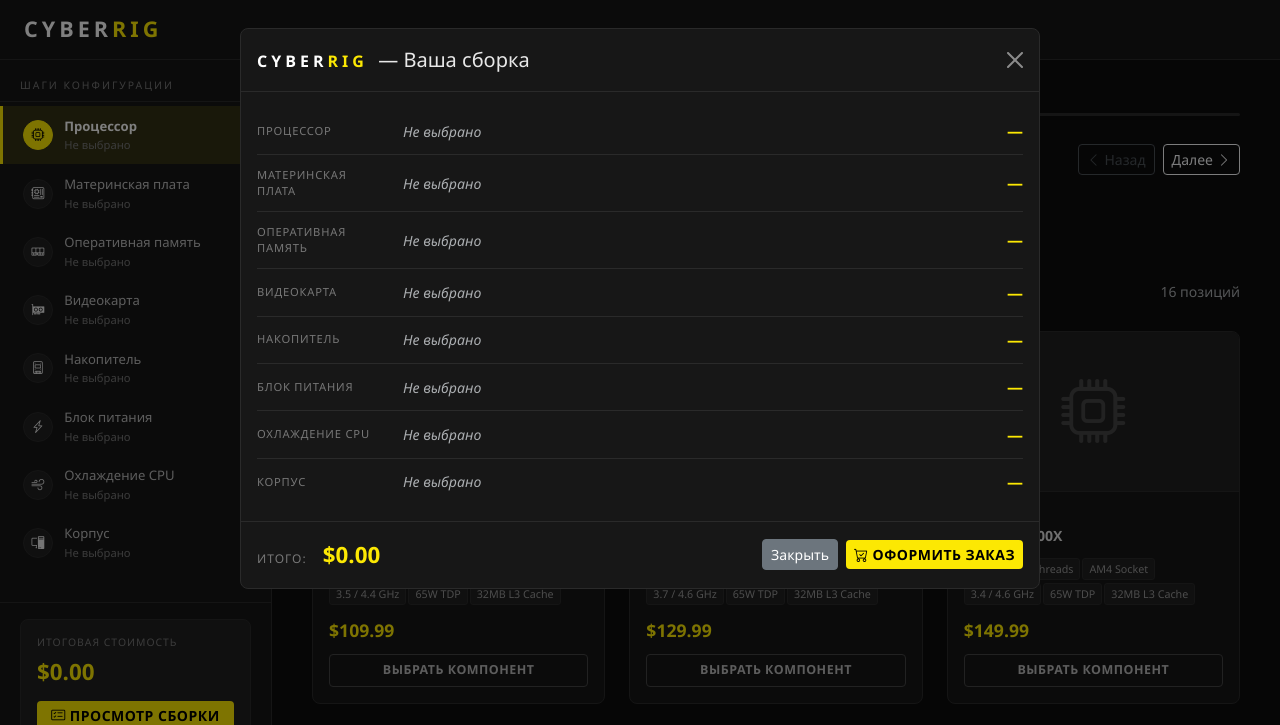
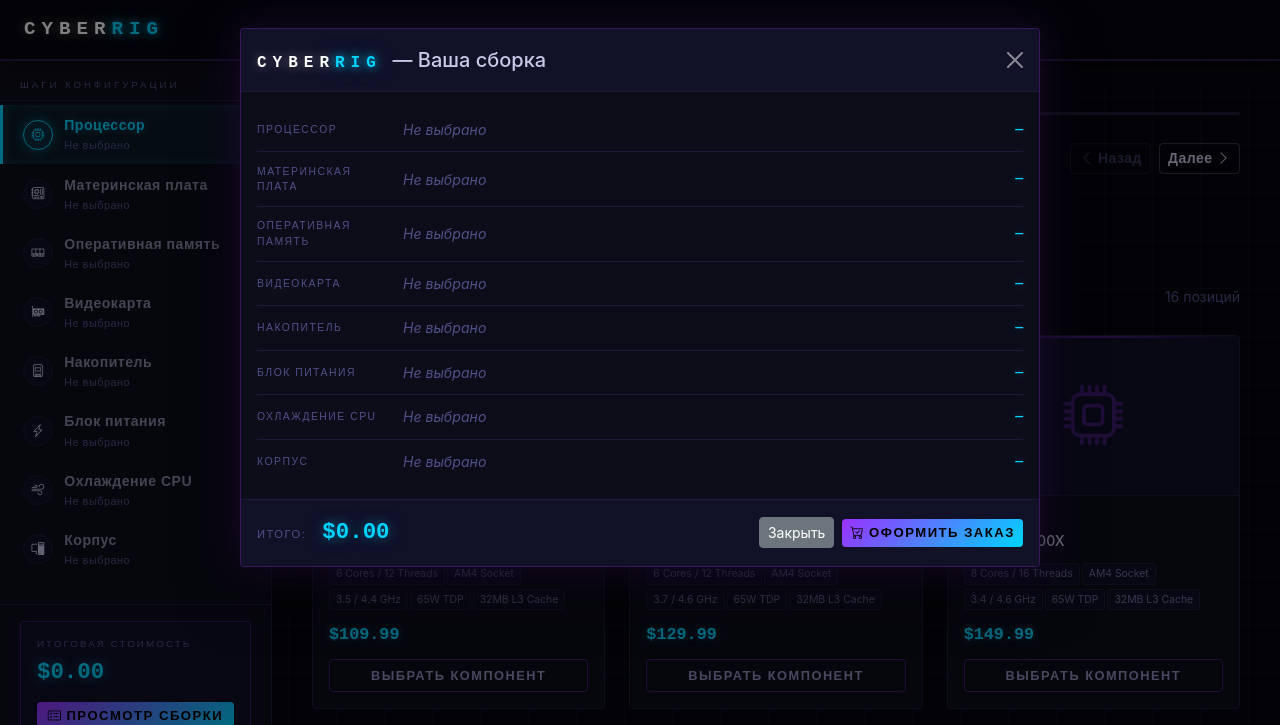
Before and after one commit to Zephyrus140/PC-Configurator, a website built with Vite: page PCConfig.Api/wwwroot/index.html in a window 1280 px wide. Both pictures are taken after a click on the button "ПРОСМОТР СБОРКИ". Shown: the top 725 px of the page. Built offline with nearby package versions, Linux system fonts and the light colour scheme; no server answers.

Commit message:
feat: cyberpunk2077 visual redesign — neon cyan + purple theme- Full rewrite of style.css: neon cyan (#00d4ff) + purple (#9b30ff) on dark bg (#07070f)- Orbitron font for logo and prices, Rajdhani for UI/labels, Inter for component details- Circuit grid background, gradient progress bar (purple→cyan) with glow- Card top accent line, cyan border glow on selected state- Neon scrollbar, glassmorphism navbar, purple-tinted sidebar footer box- Brand chips: uppercase Rajdhani, angular style- Card placeholder icons updated to muted purple, spinner to cyan

```diff
--- a/PCConfig.Api/wwwroot/css/style.css
+++ b/PCConfig.Api/wwwroot/css/style.css
@@ -1,16 +1,20 @@
 /* ─── Variables ─────────────────────────────────────────────────────────────── */
 :root {
-  --accent:          #fce803;
-  --accent-dim:      rgba(252, 232, 3, 0.12);
-  --accent-hover:    #e6d400;
-  --bg:              #0d0d0d;
-  --surface:         #171717;
-  --surface-2:       #202020;
-  --border:          #2a2a2a;
-  --text-muted:      #777;
-  --sidebar-w:       272px;
-  --navbar-h:        60px;
-  --radius:          8px;
+  --cyan:         #00d4ff;
+  --cyan-dim:     rgba(0, 212, 255, 0.10);
+  --cyan-glow:    rgba(0, 212, 255, 0.40);
+  --purple:       #9b30ff;
+  --purple-dim:   rgba(155, 48, 255, 0.10);
+  --purple-glow:  rgba(155, 48, 255, 0.40);
+  --bg:           #07070f;
+  --surface:      #0d0d1a;
+  --surface-2:    #111128;
+  --border:       #1c1c38;
+  --text:         #c8c8e8;
+  --text-muted:   #50508a;
+  --sidebar-w:    272px;
+  --navbar-h:     60px;
+  --radius:       4px;
 }
 
 /* ─── Reset / base ───────────────────────────────────────────────────────────── */
@@ -18,24 +22,30 @@
 
 body {
   background: var(--bg);
-  font-family: 'Segoe UI', Roboto, Helvetica, Arial, sans-serif;
-  color: #e8e8e8;
+  background-image:
+    linear-gradient(rgba(0, 212, 255, 0.025) 1px, transparent 1px),
+    linear-gradient(90deg, rgba(0, 212, 255, 0.025) 1px, transparent 1px);
+  background-size: 48px 48px;
+  font-family: 'Inter', 'Segoe UI', Helvetica, Arial, sans-serif;
+  color: var(--text);
   overflow-x: hidden;
 }
 
 /* ─── Scrollbar ──────────────────────────────────────────────────────────────── */
 ::-webkit-scrollbar        { width: 5px; }
 ::-webkit-scrollbar-track  { background: var(--bg); }
-::-webkit-scrollbar-thumb  { background: #333; border-radius: 3px; }
-::-webkit-scrollbar-thumb:hover { background: #444; }
+::-webkit-scrollbar-thumb  { background: var(--purple); border-radius: 2px; box-shadow: 0 0 6px var(--purple-glow); }
+::-webkit-scrollbar-thumb:hover { background: var(--cyan); box-shadow: 0 0 8px var(--cyan-glow); }
 
 /* ─── Navbar ─────────────────────────────────────────────────────────────────── */
 .top-bar {
   position: fixed;
   top: 0; left: 0; right: 0;
   height: var(--navbar-h);
-  background: var(--surface);
+  background: rgba(7, 7, 15, 0.92);
+  backdrop-filter: blur(12px);
   border-bottom: 1px solid var(--border);
+  box-shadow: 0 1px 0 rgba(155, 48, 255, 0.3), 0 2px 20px rgba(0,0,0,0.5);
   display: flex;
   align-items: center;
   justify-content: space-between;
@@ -43,28 +53,20 @@ body {
   z-index: 200;
 }
 
+/* Logo */
 .logo-text {
-  font-size: 1.35rem;
+  font-family: 'Orbitron', monospace;
+  font-size: 1.2rem;
   font-weight: 900;
-  letter-spacing: 4px;
+  letter-spacing: 6px;
   text-transform: uppercase;
   color: #fff;
+  text-shadow: 0 0 12px rgba(255,255,255,0.4);
 }
-.logo-text .accent { color: var(--accent); }
-
-.nav-total {
-  display: flex;
-  align-items: center;
-  gap: 1rem;
+.logo-text .accent {
+  color: var(--cyan);
+  text-shadow: 0 0 10px var(--cyan), 0 0 24px var(--cyan-glow), 0 0 40px rgba(0,212,255,0.2);
 }
-
-.total-display {
-  display: flex;
-  align-items: baseline;
-  gap: 0.4rem;
-}
-.total-label { font-size: 0.7rem; color: var(--text-muted); text-transform: uppercase; letter-spacing: 1px; }
-.total-value { font-size: 1.1rem; font-weight: 700; color: var(--accent); }
 
 /* ─── Layout ─────────────────────────────────────────────────────────────────── */
 .configurator-wrapper {
@@ -89,8 +91,9 @@ body {
 
 .sidebar-heading {
   padding: 1.1rem 1.25rem 0.5rem;
-  font-size: 0.65rem;
-  letter-spacing: 2px;
+  font-family: 'Rajdhani', sans-serif;
+  font-size: 0.6rem;
+  letter-spacing: 3px;
   text-transform: uppercase;
   color: var(--text-muted);
   border-bottom: 1px solid var(--border);
@@ -109,21 +112,24 @@ body {
   user-select: none;
 }
 .step-item:hover {
-  background: rgba(255,255,255,0.04);
+  background: rgba(155, 48, 255, 0.07);
 }
 .step-item.active {
-  border-left-color: var(--accent);
-  background: var(--accent-dim);
+  border-left-color: var(--cyan);
+  background: rgba(0, 212, 255, 0.06);
+  box-shadow: inset 3px 0 10px rgba(0, 212, 255, 0.15);
 }
 .step-item.selected .step-icon {
-  background: rgba(252,232,3,0.15);
-  border-color: rgba(252,232,3,0.4);
-  color: var(--accent);
+  background: rgba(0,212,255,0.12);
+  border-color: rgba(0,212,255,0.45);
+  color: var(--cyan);
+  box-shadow: 0 0 8px rgba(0,212,255,0.3);
 }
 .step-item.active .step-icon {
-  background: var(--accent);
-  border-color: var(--accent);
-  color: #000;
+  background: var(--cyan-dim);
+  border-color: var(--cyan);
+  color: var(--cyan);
+  box-shadow: 0 0 12px var(--cyan-glow);
 }
 
 .step-icon {
@@ -134,31 +140,48 @@ body {
   display: flex; align-items: center; justify-content: center;
   font-size: 0.8rem;
   flex-shrink: 0;
-  transition: all 0.15s;
+  transition: all 0.2s;
 }
 
 .step-info { flex: 1; min-width: 0; }
 .step-name {
-  font-size: 0.82rem;
-  color: #bbb;
-  font-weight: 500;
+  font-family: 'Rajdhani', sans-serif;
+  font-size: 0.88rem;
+  font-weight: 600;
+  letter-spacing: 0.5px;
+  color: #8888aa;
   white-space: nowrap;
   overflow: hidden;
   text-overflow: ellipsis;
 }
-.step-item.active .step-name { color: #fff; font-weight: 600; }
-.step-not-selected { font-size: 0.7rem; color: var(--text-muted); margin-top: 1px; }
+.step-item.active .step-name {
+  color: var(--cyan);
+  text-shadow: 0 0 8px var(--cyan-glow);
+}
+.step-item.selected .step-name { color: #aaaacc; }
+.step-not-selected {
+  font-size: 0.68rem;
+  color: var(--text-muted);
+  margin-top: 1px;
+  font-family: 'Rajdhani', sans-serif;
+  letter-spacing: 0.5px;
+}
 .step-selected-name {
-  font-size: 0.7rem; color: var(--accent);
-  white-space: nowrap; overflow: hidden; text-overflow: ellipsis;
+  font-size: 0.68rem;
+  color: var(--cyan);
+  white-space: nowrap;
+  overflow: hidden;
+  text-overflow: ellipsis;
   margin-top: 1px;
 }
 .step-price {
-  font-size: 0.75rem;
-  font-weight: 600;
-  color: var(--accent);
+  font-family: 'Orbitron', monospace;
+  font-size: 0.7rem;
+  font-weight: 700;
+  color: var(--cyan);
   white-space: nowrap;
   flex-shrink: 0;
+  text-shadow: 0 0 8px var(--cyan-glow);
 }
 
 /* Sidebar footer */
@@ -169,22 +192,26 @@ body {
 }
 .total-box {
   background: var(--surface-2);
-  border: 1px solid var(--border);
+  border: 1px solid rgba(155, 48, 255, 0.3);
   border-radius: var(--radius);
   padding: 0.9rem 1rem;
+  box-shadow: 0 0 16px rgba(155, 48, 255, 0.1);
 }
 .total-box-label {
-  font-size: 0.65rem;
+  font-family: 'Rajdhani', sans-serif;
+  font-size: 0.62rem;
   text-transform: uppercase;
-  letter-spacing: 1px;
+  letter-spacing: 2px;
   color: var(--text-muted);
   margin-bottom: 0.3rem;
 }
 .total-box-value {
+  font-family: 'Orbitron', monospace;
   font-size: 1.4rem;
   font-weight: 700;
-  color: var(--accent);
+  color: var(--cyan);
   margin-bottom: 0.75rem;
+  text-shadow: 0 0 12px var(--cyan-glow), 0 0 24px rgba(0,212,255,0.2);
 }
 
 /* ─── Main content ───────────────────────────────────────────────────────────── */
@@ -202,33 +229,40 @@ body {
   border-radius: 2px;
   overflow: hidden;
   margin-bottom: 1.5rem;
+  position: relative;
 }
 .progress-bar-fill {
   height: 100%;
-  background: var(--accent);
+  background: linear-gradient(90deg, var(--purple), var(--cyan));
   border-radius: 2px;
-  transition: width 0.4s ease;
+  transition: width 0.45s cubic-bezier(0.4, 0, 0.2, 1);
+  box-shadow: 0 0 10px var(--cyan-glow), 0 0 20px rgba(155,48,255,0.3);
 }
 .progress-bar-label {
-  font-size: 0.65rem;
+  font-family: 'Rajdhani', sans-serif;
+  font-size: 0.62rem;
   color: var(--text-muted);
-  letter-spacing: 1px;
+  letter-spacing: 2px;
   text-transform: uppercase;
   margin-bottom: 0.35rem;
 }
 
 /* Step header */
 .step-title {
-  font-size: 1.8rem;
-  font-weight: 300;
-  letter-spacing: -0.5px;
+  font-family: 'Rajdhani', sans-serif;
+  font-size: 2rem;
+  font-weight: 700;
+  letter-spacing: 2px;
+  text-transform: uppercase;
   color: #fff;
+  text-shadow: 0 0 20px rgba(255,255,255,0.15);
   margin: 0;
 }
 .step-desc {
   font-size: 0.85rem;
   color: var(--text-muted);
   margin-top: 0.2rem;
+  letter-spacing: 0.3px;
 }
 
 /* Filters bar */
@@ -237,8 +271,9 @@ body {
 .filters-bar .form-select {
   background: var(--surface-2) !important;
   border-color: var(--border) !important;
-  color: #ddd !important;
+  color: var(--text) !important;
   font-size: 0.875rem;
+  font-family: 'Inter', sans-serif;
 }
 .filters-bar .input-group-text {
   background: var(--surface-2);
@@ -247,10 +282,11 @@ body {
 }
 .filters-bar .form-control:focus,
 .filters-bar .form-select:focus {
-  border-color: rgba(252,232,3,0.5) !important;
-  box-shadow: 0 0 0 2px rgba(252,232,3,0.1) !important;
+  border-color: rgba(0,212,255,0.5) !important;
+  box-shadow: 0 0 0 2px rgba(0,212,255,0.1) !important;
 }
 .filters-bar .form-select option { background: var(--surface-2); }
+.filters-bar .form-control::placeholder { color: var(--text-muted); }
 
 /* ─── Component cards ────────────────────────────────────────────────────────── */
 .component-col {
@@ -258,7 +294,7 @@ body {
   opacity: 0;
 }
 @keyframes fadeUp {
-  from { opacity: 0; transform: translateY(12px); }
+  from { opacity: 0; transform: translateY(14px); }
   to   { opacity: 1; transform: translateY(0); }
 }
 
@@ -272,31 +308,51 @@ body {
   display: flex;
   flex-direction: column;
   position: relative;
-  transition: transform 0.2s, border-color 0.2s, box-shadow 0.2s;
+  transition: transform 0.2s, border-color 0.25s, box-shadow 0.25s;
+}
+/* Top accent line */
+.component-card::before {
+  content: '';
+  position: absolute;
+  top: 0; left: 0; right: 0;
+  height: 2px;
+  background: linear-gradient(90deg, transparent, var(--purple), transparent);
+  opacity: 0.4;
+  transition: opacity 0.25s;
 }
 .component-card:hover {
-  transform: translateY(-3px);
-  border-color: rgba(252,232,3,0.35);
-  box-shadow: 0 6px 20px rgba(0,0,0,0.45);
+  transform: translateY(-4px);
+  border-color: rgba(0, 212, 255, 0.3);
+  box-shadow: 0 8px 30px rgba(0,0,0,0.5), 0 0 20px rgba(0,212,255,0.08);
+}
+.component-card:hover::before {
+  background: linear-gradient(90deg, transparent, var(--cyan), transparent);
+  opacity: 0.9;
 }
 .component-card.selected {
-  border-color: var(--accent);
-  box-shadow: 0 0 0 2px rgba(252,232,3,0.25), 0 6px 20px rgba(0,0,0,0.4);
+  border-color: var(--cyan);
+  box-shadow: 0 0 0 1px var(--cyan-glow), 0 0 24px rgba(0,212,255,0.2), 0 8px 30px rgba(0,0,0,0.5);
+}
+.component-card.selected::before {
+  background: linear-gradient(90deg, var(--purple), var(--cyan));
+  opacity: 1;
+  height: 2px;
 }
 
-/* Selected badge (top-right checkmark) */
+/* Selected badge */
 .selected-badge {
   display: none;
   position: absolute;
   top: 10px; right: 10px;
   width: 26px; height: 26px;
   border-radius: 50%;
-  background: var(--accent);
+  background: var(--cyan);
   color: #000;
   align-items: center;
   justify-content: center;
   font-size: 0.8rem;
   z-index: 1;
+  box-shadow: 0 0 12px var(--cyan-glow);
 }
 .component-card.selected .selected-badge { display: flex; }
 
@@ -311,24 +367,27 @@ body {
   transition: background 0.2s;
 }
 .component-card.selected .card-img-area {
-  background: rgba(252,232,3,0.04);
+  background: rgba(0, 212, 255, 0.04);
 }
 
 /* Card body */
 .card-body { padding: 1rem !important; }
 
 .comp-brand {
-  font-size: 0.65rem;
-  color: var(--text-muted);
+  font-family: 'Rajdhani', sans-serif;
+  font-size: 0.62rem;
+  color: var(--purple);
   text-transform: uppercase;
-  letter-spacing: 1px;
+  letter-spacing: 2px;
   margin-bottom: 0.2rem;
+  font-weight: 600;
 }
 .comp-name {
+  font-family: 'Inter', sans-serif;
   font-size: 0.88rem;
-  font-weight: 600;
-  color: #e0e0e0;
-  line-height: 1.3;
+  font-weight: 500;
+  color: #ddddf8;
+  line-height: 1.35;
   margin-bottom: 0.6rem;
 }
 .comp-specs { margin-bottom: 0.75rem; }
@@ -336,70 +395,112 @@ body {
   display: inline-block;
   background: var(--surface-2);
   border: 1px solid var(--border);
-  border-radius: 3px;
+  border-radius: 2px;
   padding: 2px 6px;
-  font-size: 0.67rem;
-  color: #999;
+  font-family: 'Inter', sans-serif;
+  font-size: 0.65rem;
+  color: #7070a0;
   margin: 2px 2px 0 0;
+  transition: border-color 0.15s, color 0.15s;
+}
+.component-card:hover .spec-tag {
+  border-color: rgba(0,212,255,0.2);
+  color: #9090c0;
 }
 .comp-price {
-  font-size: 1.1rem;
+  font-family: 'Orbitron', monospace;
+  font-size: 1.05rem;
   font-weight: 700;
-  color: var(--accent);
+  color: var(--cyan);
   margin-bottom: 0.7rem;
+  text-shadow: 0 0 10px var(--cyan-glow);
 }
 
 /* Select button */
 .btn-select {
   width: 100%;
   background: transparent;
-  border: 1px solid #444;
-  color: #bbb;
-  border-radius: 4px;
+  border: 1px solid rgba(155,48,255,0.4);
+  color: #9090c0;
+  border-radius: var(--radius);
   padding: 0.38rem 0.5rem;
-  font-size: 0.78rem;
-  font-weight: 600;
+  font-family: 'Rajdhani', sans-serif;
+  font-size: 0.8rem;
+  font-weight: 700;
   text-transform: uppercase;
-  letter-spacing: 0.5px;
+  letter-spacing: 1.5px;
   cursor: pointer;
-  transition: all 0.15s;
+  transition: all 0.2s;
 }
 .btn-select:hover {
-  border-color: var(--accent);
-  color: var(--accent);
-  background: rgba(252,232,3,0.05);
+  border-color: var(--cyan);
+  color: var(--cyan);
+  background: var(--cyan-dim);
+  box-shadow: 0 0 10px rgba(0,212,255,0.15);
 }
 .btn-select.selected {
-  background: var(--accent);
-  border-color: var(--accent);
-  color: #000;
+  background: linear-gradient(135deg, rgba(0,212,255,0.15), rgba(155,48,255,0.15));
+  border-color: var(--cyan);
+  color: var(--cyan);
+  box-shadow: 0 0 12px rgba(0,212,255,0.2);
 }
 
 /* ─── Buttons ────────────────────────────────────────────────────────────────── */
 .btn-accent {
-  background: var(--accent);
+  background: linear-gradient(135deg, var(--purple), var(--cyan));
   color: #000;
+  font-family: 'Rajdhani', sans-serif;
   font-weight: 700;
+  font-size: 0.82rem;
   text-transform: uppercase;
-  letter-spacing: 0.5px;
+  letter-spacing: 1.5px;
   border: none;
-  border-radius: 4px;
+  border-radius: var(--radius);
+  transition: opacity 0.2s, box-shadow 0.2s;
 }
 .btn-accent:hover, .btn-accent:focus {
-  background: var(--accent-hover);
+  opacity: 0.9;
   color: #000;
+  box-shadow: 0 0 16px rgba(0,212,255,0.35);
+}
+
+.btn-outline-secondary {
+  border-color: var(--border) !important;
+  color: var(--text-muted) !important;
+  font-family: 'Rajdhani', sans-serif;
+  font-weight: 600;
+  letter-spacing: 0.5px;
+}
+.btn-outline-secondary:hover {
+  background: var(--surface-2) !important;
+  border-color: rgba(155,48,255,0.4) !important;
+  color: #aaaacc !important;
+}
+
+.btn-outline-light {
+  border-color: rgba(200,200,232,0.25) !important;
+  color: var(--text) !important;
+  font-family: 'Rajdhani', sans-serif;
+  font-weight: 600;
+  letter-spacing: 0.5px;
+}
+.btn-outline-light:hover {
+  background: rgba(200,200,232,0.07) !important;
+  border-color: var(--cyan) !important;
+  color: var(--cyan) !important;
 }
 
 /* ─── Compat warning ─────────────────────────────────────────────────────────── */
 #compatWarning {
-  background: rgba(255, 193, 7, 0.08);
-  border-color: rgba(255, 193, 7, 0.3);
-  color: #ffc107;
+  background: rgba(155, 48, 255, 0.08);
+  border: 1px solid rgba(155, 48, 255, 0.3) !important;
+  color: #cc88ff;
   font-size: 0.85rem;
   border-radius: var(--radius);
+  box-shadow: 0 0 12px rgba(155,48,255,0.1);
 }
 
-/* ─── Bottom nav divider ─────────────────────────────────────────────────────── */
+/* ─── Bottom nav ─────────────────────────────────────────────────────────────── */
 .bottom-nav {
   border-top: 1px solid var(--border);
   margin-top: 3rem;
@@ -409,10 +510,18 @@ body {
 /* ─── Summary modal ──────────────────────────────────────────────────────────── */
 .modal-content {
   background: var(--surface) !important;
-  border: 1px solid var(--border) !important;
+  border: 1px solid rgba(155,48,255,0.3) !important;
   border-radius: var(--radius) !important;
+  box-shadow: 0 0 40px rgba(155,48,255,0.15), 0 20px 60px rgba(0,0,0,0.6) !important;
 }
-.modal-header, .modal-footer { border-color: var(--border) !important; }
+.modal-header {
+  border-color: var(--border) !important;
+  background: var(--surface-2);
+}
+.modal-footer {
+  border-color: var(--border) !important;
+  background: var(--surface-2);
+}
 
 .summary-row {
   display: flex;
@@ -423,18 +532,44 @@ body {
 }
 .summary-row:last-child { border-bottom: none; }
 .summary-cat {
+  font-family: 'Rajdhani', sans-serif;
+  font-size: 0.65rem;
+  color: var(--text-muted);
+  text-transform: uppercase;
+  letter-spacing: 1.5px;
+  width: 130px;
+  flex-shrink: 0;
+}
+.summary-comp-name {
+  flex: 1;
+  font-family: 'Inter', sans-serif;
+  font-size: 0.88rem;
+  color: #cccce8;
+}
+.summary-comp-price {
+  font-family: 'Orbitron', monospace;
+  font-size: 0.82rem;
+  font-weight: 700;
+  color: var(--cyan);
+  white-space: nowrap;
+  text-shadow: 0 0 8px var(--cyan-glow);
+}
+
+.summary-total-label {
+  font-family: 'Rajdhani', sans-serif;
   font-size: 0.7rem;
   color: var(--text-muted);
   text-transform: uppercase;
-  letter-spacing: 0.8px;
-  width: 130px;
-  flex-shrink: 0;
+  letter-spacing: 1.5px;
+  margin-right: 0.5rem;
 }
-.summary-comp-name { flex: 1; font-size: 0.88rem; color: #ddd; }
-.summary-comp-price { font-weight: 600; color: var(--accent); white-space: nowrap; }
-
-.summary-total-label { font-size: 0.75rem; color: var(--text-muted); text-transform: uppercase; letter-spacing: 1px; margin-right: 0.5rem; }
-.summary-total-value { font-size: 1.4rem; font-weight: 700; color: var(--accent); }
+.summary-total-value {
+  font-family: 'Orbitron', monospace;
+  font-size: 1.4rem;
+  font-weight: 700;
+  color: var(--cyan);
+  text-shadow: 0 0 12px var(--cyan-glow), 0 0 24px rgba(0,212,255,0.2);
+}
 
 /* ─── Empty state ────────────────────────────────────────────────────────────── */
 .empty-state {
@@ -442,7 +577,7 @@ body {
   padding: 4rem 2rem;
   color: var(--text-muted);
 }
-.empty-state i { font-size: 3rem; display: block; margin-bottom: 1rem; }
+.empty-state i { font-size: 3rem; display: block; margin-bottom: 1rem; color: rgba(155,48,255,0.4); }
 
 /* ─── Brand chips ────────────────────────────────────────────────────────────── */
 .brands-bar {
@@ -459,9 +594,10 @@ body {
   width: 100%;
 }
 .filter-row-label {
-  font-size: 0.62rem;
+  font-family: 'Rajdhani', sans-serif;
+  font-size: 0.6rem;
   text-transform: uppercase;
-  letter-spacing: 1.5px;
+  letter-spacing: 2px;
   color: var(--text-muted);
   white-space: nowrap;
   flex-shrink: 0;
@@ -471,49 +607,64 @@ body {
 .brand-chip {
   background: var(--surface-2);
   border: 1px solid var(--border);
-  color: #999;
-  border-radius: 20px;
-  padding: 0.2rem 0.8rem;
-  font-size: 0.72rem;
-  font-weight: 600;
-  letter-spacing: 0.3px;
+  color: #7070a0;
+  border-radius: 2px;
+  padding: 0.22rem 0.85rem;
+  font-family: 'Rajdhani', sans-serif;
+  font-size: 0.75rem;
+  font-weight: 700;
+  letter-spacing: 1px;
+  text-transform: uppercase;
   cursor: pointer;
-  transition: all 0.15s;
+  transition: all 0.18s;
   white-space: nowrap;
 }
 .brand-chip:hover {
-  border-color: rgba(252,232,3,0.45);
-  color: var(--accent);
+  border-color: rgba(0,212,255,0.45);
+  color: var(--cyan);
+  background: var(--cyan-dim);
 }
 .brand-chip.active {
-  background: var(--accent);
-  border-color: var(--accent);
-  color: #000;
+  background: var(--cyan-dim);
+  border-color: var(--cyan);
+  color: var(--cyan);
+  box-shadow: 0 0 10px rgba(0,212,255,0.25);
 }
 
 /* ─── Sidebar toggle (hamburger) ─────────────────────────────────────────────── */
 .sidebar-toggle {
   display: none;
   background: none;
-  border: none;
-  color: #ccc;
-  font-size: 1.5rem;
+  border: 1px solid var(--border);
+  border-radius: var(--radius);
+  color: var(--text-muted);
+  font-size: 1.35rem;
   line-height: 1;
-  padding: 0 0.15rem;
+  padding: 0.15rem 0.35rem;
   cursor: pointer;
   flex-shrink: 0;
+  transition: border-color 0.15s, color 0.15s;
 }
-.sidebar-toggle:hover { color: #fff; }
+.sidebar-toggle:hover {
+  border-color: var(--cyan);
+  color: var(--cyan);
+}
 
 /* ─── Sidebar overlay ────────────────────────────────────────────────────────── */
 .sidebar-overlay {
   display: none;
   position: fixed;
   inset: 0;
-  background: rgba(0,0,0,0.65);
+  background: rgba(0,0,0,0.75);
+  backdrop-filter: blur(2px);
   z-index: 250;
 }
 .sidebar-overlay.visible { display: block; }
+
+/* ─── Bootstrap dark overrides ───────────────────────────────────────────────── */
+.text-muted { color: var(--text-muted) !important; }
+.alert { border-radius: var(--radius); }
+.modal-title .logo-text { font-size: 0.95rem; }
 
 /* ─── Responsive ─────────────────────────────────────────────────────────────── */
 @media (max-width: 768px) {
@@ -527,9 +678,13 @@ body {
     height: calc(100vh - var(--navbar-h));
     z-index: 300;
     transition: left 0.25s ease;
+    box-shadow: none;
   }
-  .configurator-sidebar.open { left: 0; }
+  .configurator-sidebar.open {
+    left: 0;
+    box-shadow: 4px 0 30px rgba(0,0,0,0.7), 0 0 40px rgba(155,48,255,0.15);
+  }
 
-  .configurator-main { padding: 1rem; }
-  .step-title        { font-size: 1.4rem; }
+  .configurator-main { padding: 1rem 1.25rem; }
+  .step-title        { font-size: 1.5rem; }
 }
--- a/PCConfig.Api/wwwroot/js/app.js
+++ b/PCConfig.Api/wwwroot/js/app.js
@@ -210,7 +210,7 @@ async function renderComponentGrid() {
   const grid = document.getElementById('componentsGrid');
   grid.innerHTML = `
     <div class="col-12 text-center py-5">
-      <div class="spinner-border" style="color:var(--accent)" role="status">
+      <div class="spinner-border" style="color:var(--cyan)" role="status">
         <span class="visually-hidden">Загрузка...</span>
       </div>
     </div>`;
@@ -241,7 +241,7 @@ async function renderComponentGrid() {
           <div class="selected-badge"><i class="bi bi-check-lg"></i></div>
           <div class="card-img-area">
             <i class="bi ${CATEGORY_ICONS[state.currentStep] ?? 'bi-box'}"
-               style="font-size:4rem;color:#444;"></i>
+               style="font-size:3.75rem;color:rgba(155,48,255,0.35);"></i>
           </div>
           <div class="card-body d-flex flex-column">
             <div class="comp-brand">${comp.brand}</div>
```
